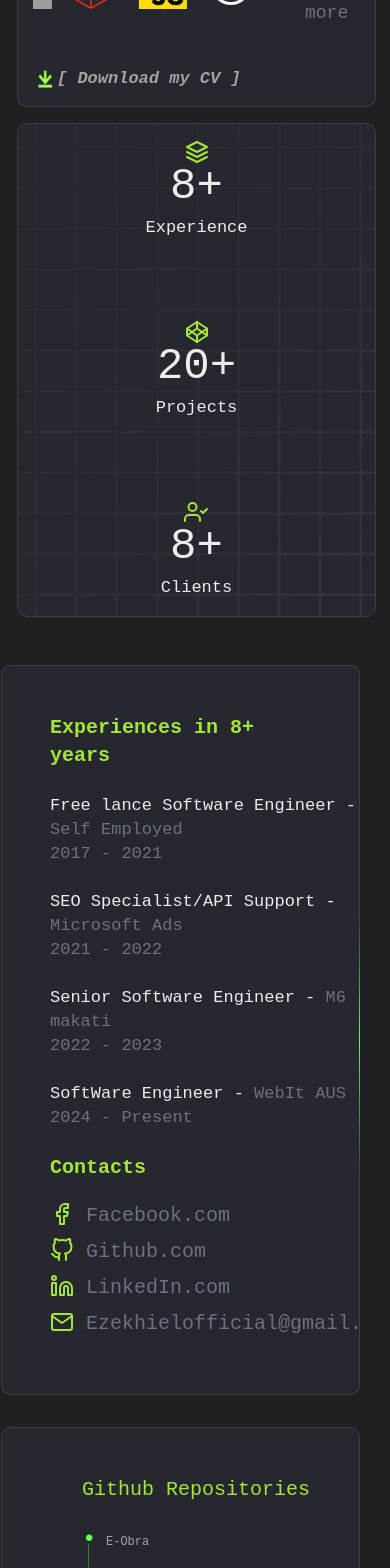
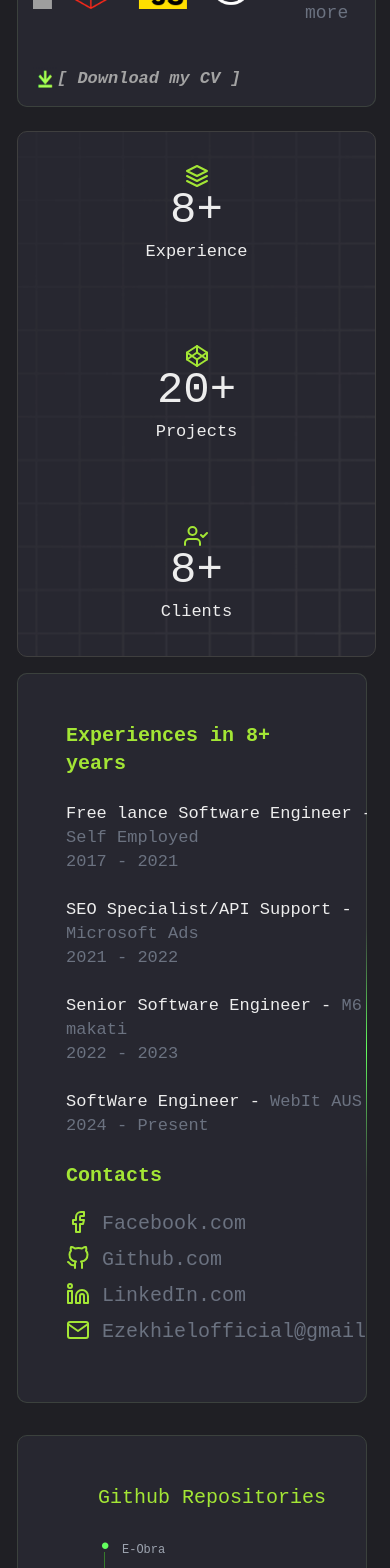
Before and after one commit to Ez3ro/Portfolio_app, a Next.js app: page / in a window 390 px wide. Shown: the part 1040-2608 px from the top of the page. Built offline with nearby package versions, Linux system fonts and the light colour scheme; no server answers; the database is empty; grey boxes are pictures that could not be loaded.

Commit message:
Mobile fix for exp-container

```diff
--- a/app/pages/index.tsx
+++ b/app/pages/index.tsx
@@ -128,7 +128,7 @@ const Home: React.FC = () => {
 
 
 
-        <section id="experiences" className="w-full">
+
         <div className="exp-container mx-auto">
 
         <div className="experiences-wrapper ">
@@ -194,7 +194,7 @@ const Home: React.FC = () => {
 
         </div>
         </div>
-        </section>
+
 
 
 
--- a/app/styles/globals.css
+++ b/app/styles/globals.css
@@ -25,6 +25,7 @@
 }
 .exp-container{
   padding-top: 2rem;
+
   display: flex;
   flex-direction: row;
   align-items: left;
@@ -366,8 +367,10 @@
   .stats-info{
     flex-direction: column; /* Switch to column layout on smaller screens */
     max-width: 100%;
-    margin: 1rem; /* Adjust margins for smaller screens */
-    padding: 1rem; /* Add padding to ensure content stays within the wrapper */
+    margin-left: 1rem;
+    margin-bottom: 1rem;
+    margin-right: 1rem; /* Adjust margins for smaller screens */
+    padding: 2rem; /* Add padding to ensure content stays within the wrapper */
 
     height: auto;
 
@@ -385,8 +388,12 @@
     line-height: 4rem;
   }
 
-
-
+  .exp-container{
+    max-width: none;
+    width: 102%;
+    padding-left: 1rem;
+    padding-top: 0;
+  }
   .hero-image,
   .hero-text {
 
```
